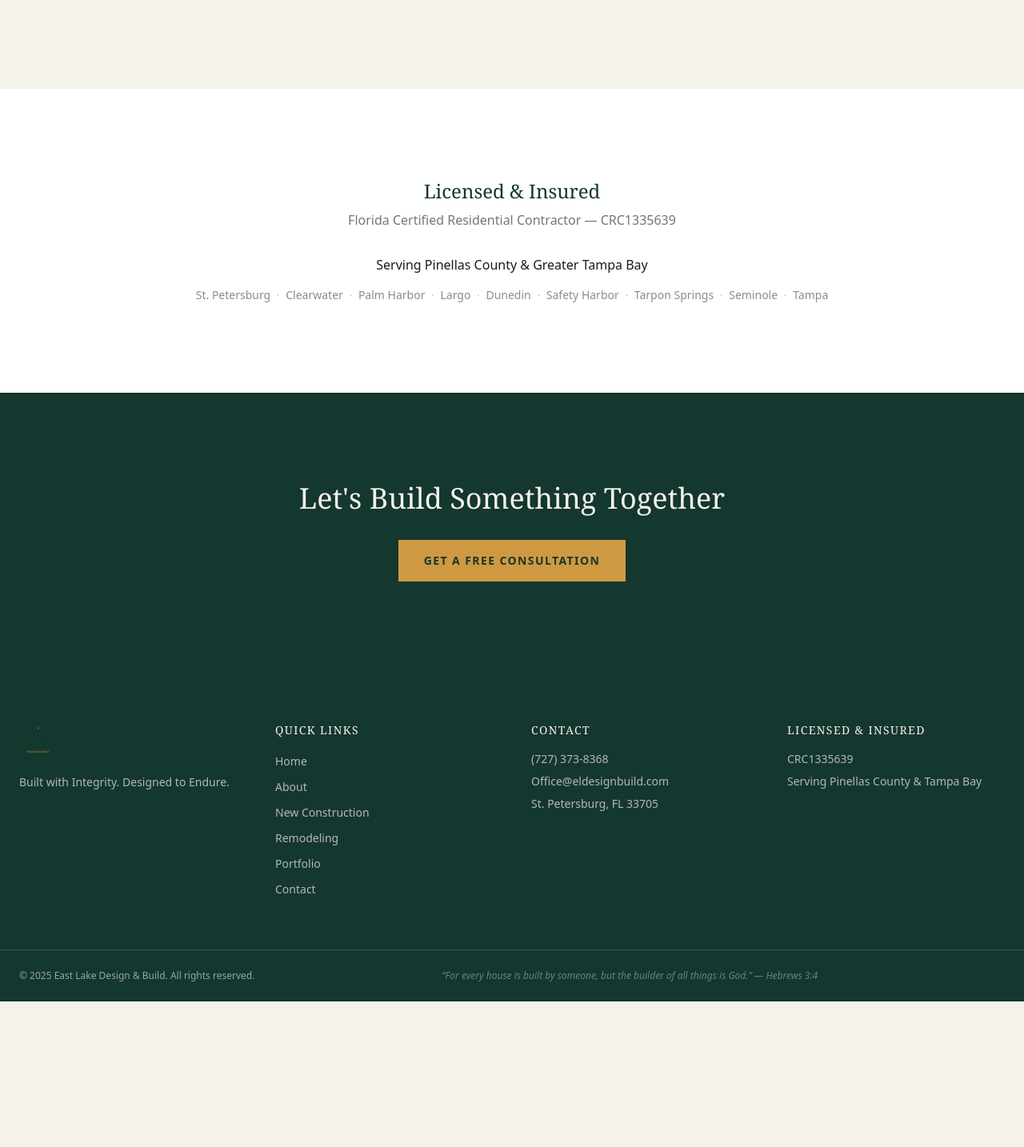
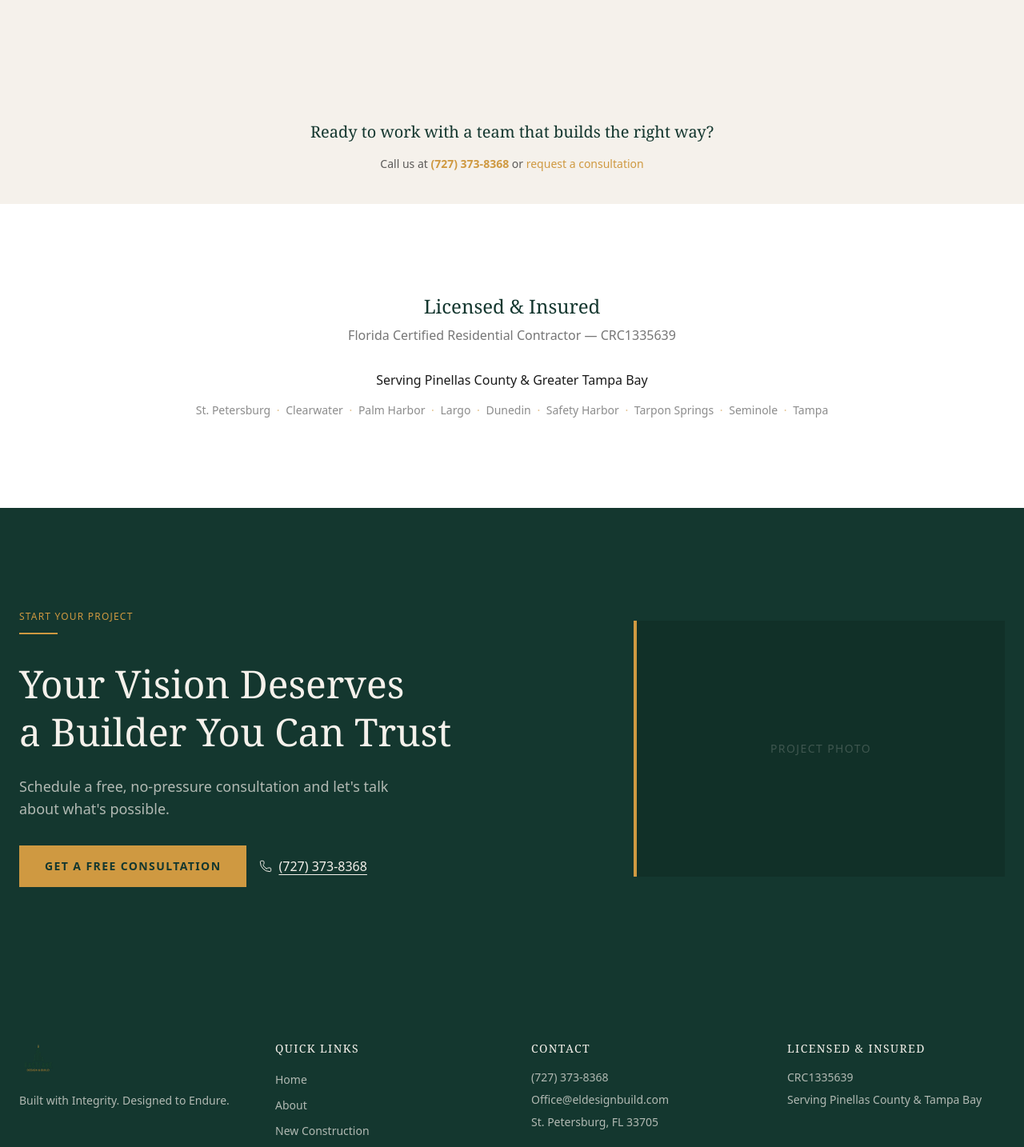
Before and after one commit to wyatt-thedigitalwash/east-lake-design-build-site, a Next.js app: page /about in a window 1280 px wide. Shown: the part 1979-3413 px from the top of the page at 80% size. Before the commit the page ends 3231 px from the top, so only its background shows below. Built offline with nearby package versions, Linux system fonts and the light colour scheme.

Commit message:
feat: upgrade page CTAs to two-column layout, add mid-page inline CTAs
Co-Authored-By: Claude Opus 4.6 <noreply@anthropic.com>

```diff
--- a/src/app/about/page.tsx
+++ b/src/app/about/page.tsx
@@ -2,6 +2,8 @@ import type { Metadata } from "next";
 import Link from "next/link";
 import { Shield, Hammer, Eye, Mountain } from "lucide-react";
 import AnimateOnScroll from "@/components/AnimateOnScroll";
+import InlineCTA from "@/components/InlineCTA";
+import PageCTA from "@/components/PageCTA";
 
 export const metadata: Metadata = {
   title: "About Us | East Lake Design & Build | Pinellas County Design-Build Firm",
@@ -146,6 +148,9 @@ export default function AboutPage() {
         </div>
       </section>
 
+      {/* Inline CTA */}
+      <InlineCTA headline="Ready to work with a team that builds the right way?" />
+
       {/* License & Service Area */}
       <section className="bg-white py-20 md:py-28">
         <div className="max-w-7xl mx-auto px-6 text-center">
@@ -176,21 +181,7 @@ export default function AboutPage() {
       </section>
 
       {/* CTA */}
-      <section className="bg-green-primary py-20 md:py-28">
-        <AnimateOnScroll>
-          <div className="max-w-7xl mx-auto px-6 text-center">
-            <h2 className="font-[Georgia,serif] text-3xl md:text-4xl text-cream mb-8">
-              Let&apos;s Build Something Together
-            </h2>
-            <Link
-              href="/contact"
-              className="inline-block bg-gold text-green-primary px-8 py-4 uppercase tracking-widest text-sm font-semibold transition-all duration-300 ease-in-out hover:bg-gold/85"
-            >
-              Get a Free Consultation
-            </Link>
-          </div>
-        </AnimateOnScroll>
-      </section>
+      <PageCTA headline={"Your Vision Deserves\na Builder You Can Trust"} />
     </>
   );
 }
--- a/src/app/portfolio/page.tsx
+++ b/src/app/portfolio/page.tsx
@@ -1,6 +1,6 @@
 import type { Metadata } from "next";
-import Link from "next/link";
 import AnimateOnScroll from "@/components/AnimateOnScroll";
+import PageCTA from "@/components/PageCTA";
 
 export const metadata: Metadata = {
   title: "Our Work | East Lake Design & Build | Project Portfolio",
@@ -75,21 +75,7 @@ export default function PortfolioPage() {
       </section>
 
       {/* CTA */}
-      <section className="bg-green-primary py-20 md:py-28">
-        <AnimateOnScroll>
-          <div className="max-w-7xl mx-auto px-6 text-center">
-            <h2 className="font-[Georgia,serif] text-3xl md:text-4xl text-cream mb-8">
-              Have a Project in Mind?
-            </h2>
-            <Link
-              href="/contact"
-              className="inline-block bg-gold text-green-primary px-8 py-4 uppercase tracking-widest text-sm font-semibold transition-all duration-300 ease-in-out hover:bg-gold/85"
-            >
-              Let&apos;s Talk
-            </Link>
-          </div>
-        </AnimateOnScroll>
-      </section>
+      <PageCTA headline={"Like What You See?\nLet's Build Yours."} />
     </>
   );
 }
--- a/src/app/services/new-construction/page.tsx
+++ b/src/app/services/new-construction/page.tsx
@@ -2,6 +2,8 @@ import type { Metadata } from "next";
 import Link from "next/link";
 import { PenTool, Hammer, Home, Sun, Droplets, CloudLightning } from "lucide-react";
 import AnimateOnScroll from "@/components/AnimateOnScroll";
+import InlineCTA from "@/components/InlineCTA";
+import PageCTA from "@/components/PageCTA";
 
 export const metadata: Metadata = {
   title: "Custom Home Construction | East Lake Design & Build | Pinellas County",
@@ -177,6 +179,9 @@ export default function NewConstructionPage() {
         </div>
       </section>
 
+      {/* Inline CTA */}
+      <InlineCTA headline="Have questions about building a custom home?" />
+
       {/* Built for Florida */}
       <section className="bg-green-primary py-20 md:py-28">
         <div className="max-w-7xl mx-auto px-6">
@@ -253,21 +258,7 @@ export default function NewConstructionPage() {
       </section>
 
       {/* CTA */}
-      <section className="bg-green-primary py-20 md:py-28">
-        <AnimateOnScroll>
-          <div className="max-w-7xl mx-auto px-6 text-center">
-            <h2 className="font-[Georgia,serif] text-3xl md:text-4xl text-cream mb-8">
-              Start Your Custom Home Build
-            </h2>
-            <Link
-              href="/contact"
-              className="inline-block bg-gold text-green-primary px-8 py-4 uppercase tracking-widest text-sm font-semibold transition-all duration-300 ease-in-out hover:bg-gold/85"
-            >
-              Get a Free Consultation
-            </Link>
-          </div>
-        </AnimateOnScroll>
-      </section>
+      <PageCTA headline={"Ready to Build\nYour Forever Home?"} />
     </>
   );
 }
--- a/src/app/services/remodeling/page.tsx
+++ b/src/app/services/remodeling/page.tsx
@@ -2,6 +2,8 @@ import type { Metadata } from "next";
 import Link from "next/link";
 import { CookingPot, Bath, Home, Paintbrush } from "lucide-react";
 import AnimateOnScroll from "@/components/AnimateOnScroll";
+import InlineCTA from "@/components/InlineCTA";
+import PageCTA from "@/components/PageCTA";
 
 export const metadata: Metadata = {
   title: "Interior Remodeling | East Lake Design & Build | St. Petersburg, FL",
@@ -145,6 +147,9 @@ export default function RemodelingPage() {
         </div>
       </section>
 
+      {/* Inline CTA */}
+      <InlineCTA headline="Not sure where to start with your remodel?" />
+
       {/* Gallery Placeholder */}
       <section className="bg-cream py-20 md:py-28">
         <div className="max-w-7xl mx-auto px-6">
@@ -184,21 +189,7 @@ export default function RemodelingPage() {
       </section>
 
       {/* CTA */}
-      <section className="bg-green-primary py-20 md:py-28">
-        <AnimateOnScroll>
-          <div className="max-w-7xl mx-auto px-6 text-center">
-            <h2 className="font-[Georgia,serif] text-3xl md:text-4xl text-cream mb-8">
-              Ready to Transform Your Space?
-            </h2>
-            <Link
-              href="/contact"
-              className="inline-block bg-gold text-green-primary px-8 py-4 uppercase tracking-widest text-sm font-semibold transition-all duration-300 ease-in-out hover:bg-gold/85"
-            >
-              Get a Free Consultation
-            </Link>
-          </div>
-        </AnimateOnScroll>
-      </section>
+      <PageCTA headline={"Your Dream Space\nis One Call Away"} />
     </>
   );
 }
--- /dev/null
+++ b/src/components/InlineCTA.tsx
@@ -0,0 +1,36 @@
+import Link from "next/link";
+import AnimateOnScroll from "@/components/AnimateOnScroll";
+
+interface InlineCTAProps {
+  headline: string;
+}
+
+export default function InlineCTA({ headline }: InlineCTAProps) {
+  return (
+    <section className="bg-cream py-10">
+      <AnimateOnScroll>
+        <div className="max-w-7xl mx-auto px-6 text-center">
+          <h3 className="font-[Georgia,serif] text-xl text-green-primary mb-4">
+            {headline}
+          </h3>
+          <p className="text-text-dark/70 text-sm">
+            Call us at{" "}
+            <a
+              href="tel:7273738368"
+              className="text-gold font-bold hover:text-green-primary transition-colors duration-300"
+            >
+              (727) 373-8368
+            </a>{" "}
+            or{" "}
+            <Link
+              href="/contact"
+              className="text-gold hover:underline transition-all duration-300"
+            >
+              request a consultation
+            </Link>
+          </p>
+        </div>
+      </AnimateOnScroll>
+    </section>
+  );
+}
--- /dev/null
+++ b/src/components/PageCTA.tsx
@@ -0,0 +1,60 @@
+import Link from "next/link";
+import { Phone } from "lucide-react";
+import AnimateOnScroll from "@/components/AnimateOnScroll";
+
+interface PageCTAProps {
+  headline: string;
+}
+
+export default function PageCTA({ headline }: PageCTAProps) {
+  return (
+    <section className="bg-green-primary py-24 md:py-32">
+      <AnimateOnScroll>
+        <div className="max-w-7xl mx-auto px-6">
+          <div className="grid grid-cols-1 md:grid-cols-5 gap-12 items-center">
+            {/* Left Column */}
+            <div className="md:col-span-3">
+              <p className="text-xs uppercase tracking-widest text-gold mb-3">
+                Start Your Project
+              </p>
+              <div className="h-[2px] bg-gold w-12 mb-8" />
+              <h2
+                className="font-[Georgia,serif] text-3xl md:text-5xl text-cream leading-tight mb-6 whitespace-pre-line"
+              >
+                {headline}
+              </h2>
+              <p className="text-cream/70 text-lg mb-8 max-w-lg">
+                Schedule a free, no-pressure consultation and let&apos;s talk
+                about what&apos;s possible.
+              </p>
+              <div className="flex flex-col sm:flex-row items-start sm:items-center gap-4">
+                <Link
+                  href="/contact"
+                  className="inline-block bg-gold text-green-primary px-8 py-4 uppercase tracking-widest text-sm font-semibold transition-all duration-300 ease-in-out hover:bg-gold/85"
+                >
+                  Get a Free Consultation
+                </Link>
+                <a
+                  href="tel:7273738368"
+                  className="inline-flex items-center gap-2 text-cream hover:text-gold transition-colors duration-300 underline underline-offset-4"
+                >
+                  <Phone size={16} strokeWidth={1.5} />
+                  <span>(727) 373-8368</span>
+                </a>
+              </div>
+            </div>
+
+            {/* Right Column — hidden on mobile */}
+            <div className="hidden md:block md:col-span-2">
+              <div className="border-l-4 border-gold h-80 bg-green-dark/50 flex items-center justify-center">
+                <span className="text-cream/20 text-sm uppercase tracking-widest">
+                  Project Photo
+                </span>
+              </div>
+            </div>
+          </div>
+        </div>
+      </AnimateOnScroll>
+    </section>
+  );
+}
```
